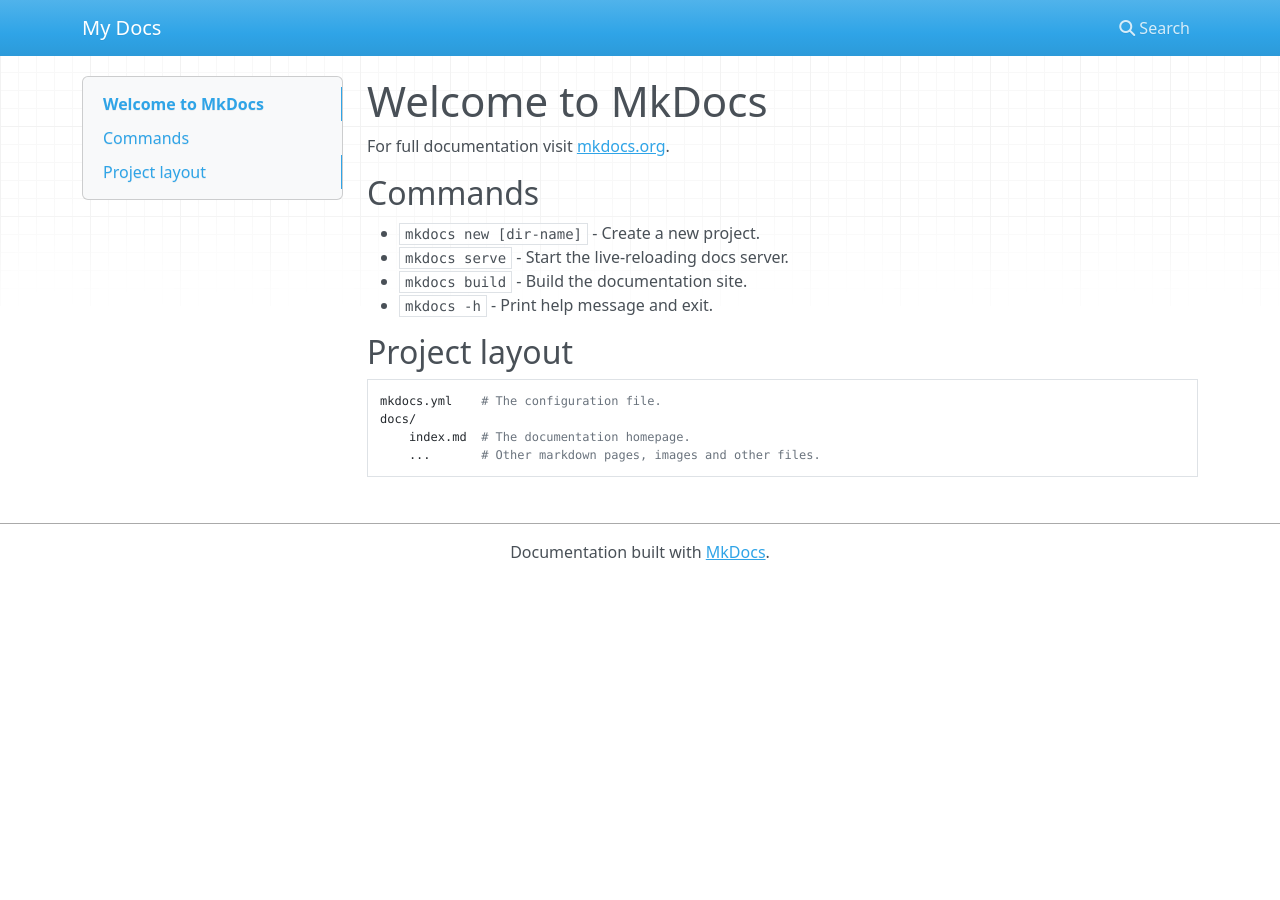
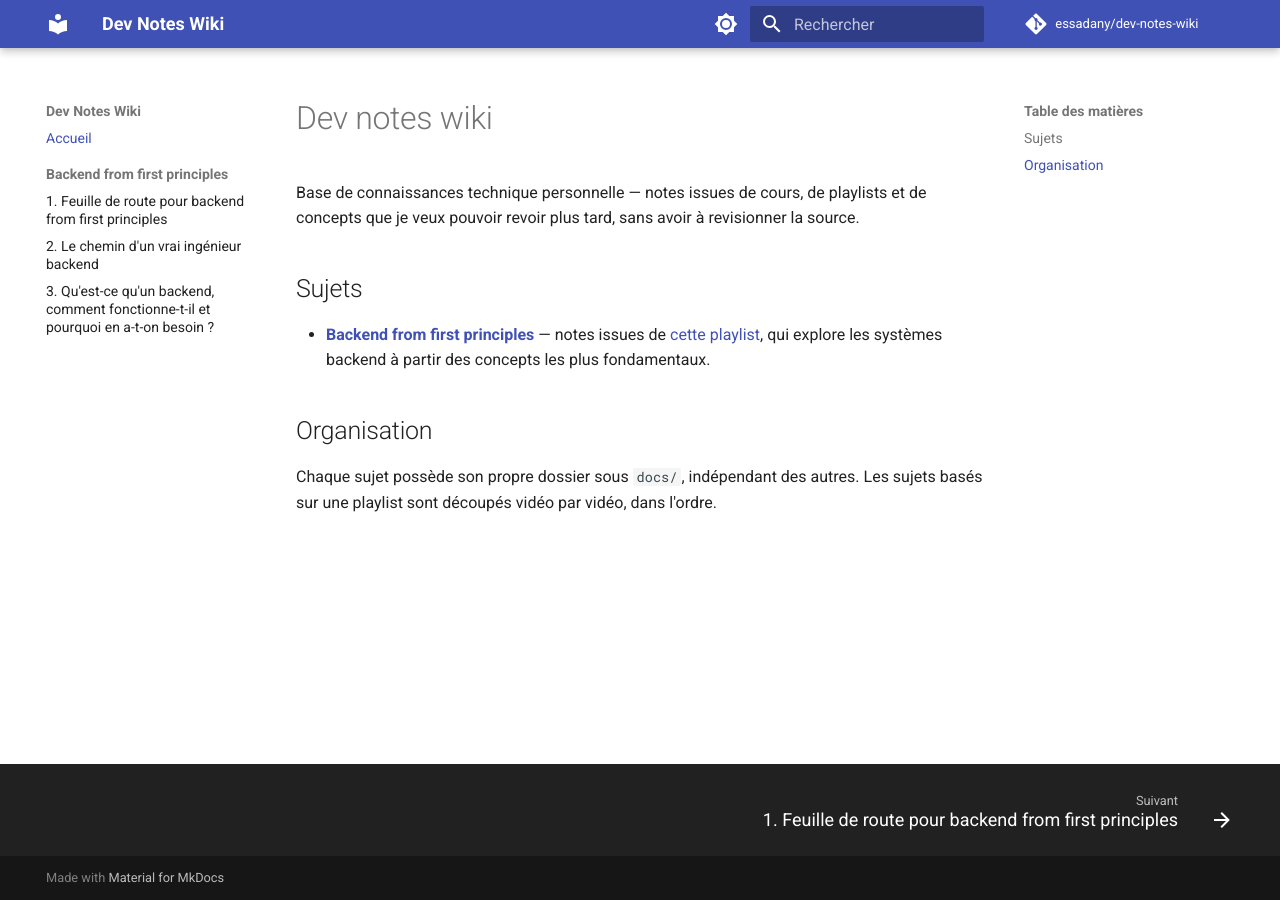
Before and after one commit to essadany/dev-notes-wiki, an MkDocs documentation site: the page built from docs/index.md, in a window 1280 px wide. Built offline with MkDocs 1.6.1 and Material for MkDocs 9.7.7, drawn with Linux system fonts in a browser that asks for light colours; nearby versions of some CDN libraries; comment, search, counter and statistics services are not loaded.

Commit message:
init backend playlist docs

```diff
--- a/docs/index.md
+++ b/docs/index.md
@@ -1,17 +1,11 @@
-# Welcome to MkDocs
+# Dev notes wiki
 
-For full documentation visit [mkdocs.org](https://www.mkdocs.org).
+Base de connaissances technique personnelle — notes issues de cours, de playlists et de concepts que je veux pouvoir revoir plus tard, sans avoir à revisionner la source.
 
-## Commands
+## Sujets
 
-* `mkdocs new [dir-name]` - Create a new project.
-* `mkdocs serve` - Start the live-reloading docs server.
-* `mkdocs build` - Build the documentation site.
-* `mkdocs -h` - Print help message and exit.
+- **[Backend from first principles](backend-fundamentals/index.md)** — notes issues de [cette playlist](https://www.youtube.com/playlist?list=PLui3EUkuMTPgZcV0QhQrOcwMPcBCcd_Q1), qui explore les systèmes backend à partir des concepts les plus fondamentaux.
 
-## Project layout
+## Organisation
 
-    mkdocs.yml    # The configuration file.
-    docs/
-        index.md  # The documentation homepage.
-        ...       # Other markdown pages, images and other files.
+Chaque sujet possède son propre dossier sous `docs/`, indépendant des autres. Les sujets basés sur une playlist sont découpés vidéo par vidéo, dans l'ordre.
--- a/mkdocs.yml
+++ b/mkdocs.yml
@@ -1 +1,40 @@
-site_name: My Docs
+site_name: Dev Notes Wiki
+site_description: Base de connaissances technique personnelle — notes de référence sur des concepts maîtrisés, à consulter rapidement en cas de besoin après une longue période sans les utiliser.
+site_author: Yassine ES-SADANY
+repo_url: https://github.com/essadany/dev-notes-wiki
+repo_name: essadany/dev-notes-wiki
+
+theme:
+  name: material
+  language: fr
+  palette:
+    - scheme: default
+      toggle:
+        icon: material/brightness-7
+        name: Passer au mode sombre
+    - scheme: slate
+      toggle:
+        icon: material/brightness-4
+        name: Passer au mode clair
+  features:
+    - navigation.sections
+    - navigation.expand
+    - navigation.top
+    - navigation.footer
+    - search.suggest
+    - search.highlight
+    - content.code.copy
+
+markdown_extensions:
+  - admonition
+  - pymdownx.highlight
+  - pymdownx.superfences
+  - toc:
+      permalink: true
+
+nav:
+  - Accueil: index.md
+  - Backend from first principles:
+      - 1. Feuille de route pour backend from first principles: backend-from-first-principles/index.md
+      - 2. Le chemin d'un vrai ingénieur backend: backend-from-first-principles/02-walk-the-path-of-a-true-backend-engineer.md
+      - 3. Qu'est-ce qu'un backend, comment fonctionne-t-il et pourquoi en a-t-on besoin ?: backend-from-first-principles/03-what-is-a-backend.md
```
Also changed, not shown: README.md (+2 -1 lines), docs/backend-from-first-principles/index.md (added, +8 -0 lines).
